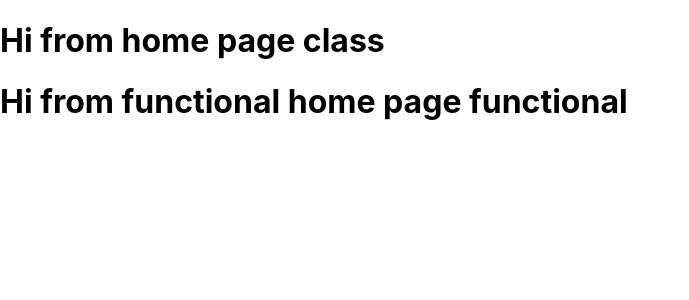
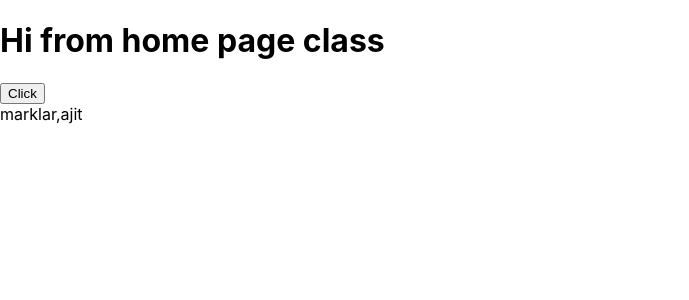
Before and after one commit to ajittupe2548/react-practice, a React (Create React App) app: page / in a window 1280 px wide. Shown: the top 300 px of the page, without its empty margins (0-689 px from the left). Built offline with nearby package versions, Linux system fonts and the light colour scheme.

Commit message:
Initial commit

```diff
--- a/src/App.js
+++ b/src/App.js
@@ -6,7 +6,7 @@ function App() {
   return (
     <div className="App">
       <C_Home/>
-      <F_Home/>
+      {/* <F_Home/> */}
     </div>
   );
 }
--- /dev/null
+++ b/src/Components/CounterButton.js
@@ -0,0 +1,32 @@
+import React, { Component } from 'react'
+
+class CounterButton extends Component {
+    constructor(props) {
+        super(props);
+        this.state = {count: 1};
+    }
+
+    // Most of the time, you can use React.PureComponent instead of writing your own shouldComponentUpdate.
+    shouldComponentUpdate(nextProps, nextState) {
+        if (this.props.color !== nextProps.color) {
+            return true;
+        }
+        if (this.state.count !== nextState.count) {
+            return true;
+        }
+        return false;
+    }
+
+    render() {
+        console.log(`*****Output is :  => CounterButton => render => render`)
+        return (
+        <button
+            color={this.props.color}
+            onClick={() => this.setState(state => ({count: state.count + 1}))}>
+            Count: {this.state.count}
+        </button>
+        );
+    }
+}
+
+export default CounterButton;
--- /dev/null
+++ b/src/Components/ListOfWords.js
@@ -0,0 +1,38 @@
+import React from 'react'
+
+class ListOfWords extends React.PureComponent {
+    render() {
+      return <div>{this.props.words.join(',')}</div>;
+    }
+  }
+
+  class WordAdder extends React.Component {
+    constructor(props) {
+      super(props);
+      this.state = {
+        words: ['marklar','ajit']
+      };
+      this.handleClick = this.handleClick.bind(this);
+    }
+
+    handleClick() {
+      // This section is bad style and causes a bug
+    //   const words = this.state.words;
+    //   words.push('marklar');
+    //   this.setState({words: words});
+    this.setState(state => ({
+        words: [...state.words, 'marklar'],
+      }));
+    }
+
+    render() {
+      return (
+        <div>
+          <button onClick={this.handleClick} >Click</button>
+          <ListOfWords words={this.state.words} />
+        </div>
+      );
+    }
+  }
+
+  export default  WordAdder;
--- a/src/Components/c_home.js
+++ b/src/Components/c_home.js
@@ -1,10 +1,15 @@
-import React, { Component } from 'react'
+import React, { Component } from 'react';
+import CounterButton from './CounterButton';
+import WordAdder from './ListOfWords';
 
 class c_home extends Component {
     render() {
+        console.log(`*****Output is :  => c_home => render => render`)
         return (
             <div>
                 <h1 className="heading">Hi from home page class</h1>
+                {/* <CounterButton/> */}
+                <WordAdder/>
             </div>
         )
     }
```
